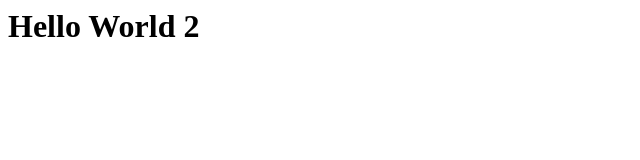
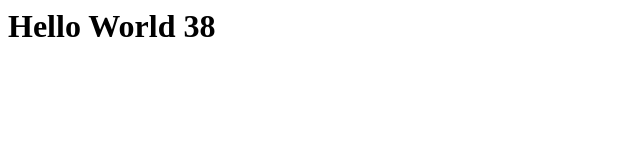
Before and after one commit to AlonCloudride/CM-Test, a plain HTML site: page index.html in a window 1280 px wide. Shown: the full height of the page, 0-640 px from the left. Drawn offline with Linux system fonts and the light colour scheme.

Commit message:
Update index.html

```diff
--- a/index.html
+++ b/index.html
@@ -2,6 +2,6 @@
  <head>
  </head>
  <body>
-   <h1>Hello World 2<h1>
+   <h1>Hello World 38<h1>
  </body>
 </html>
```
